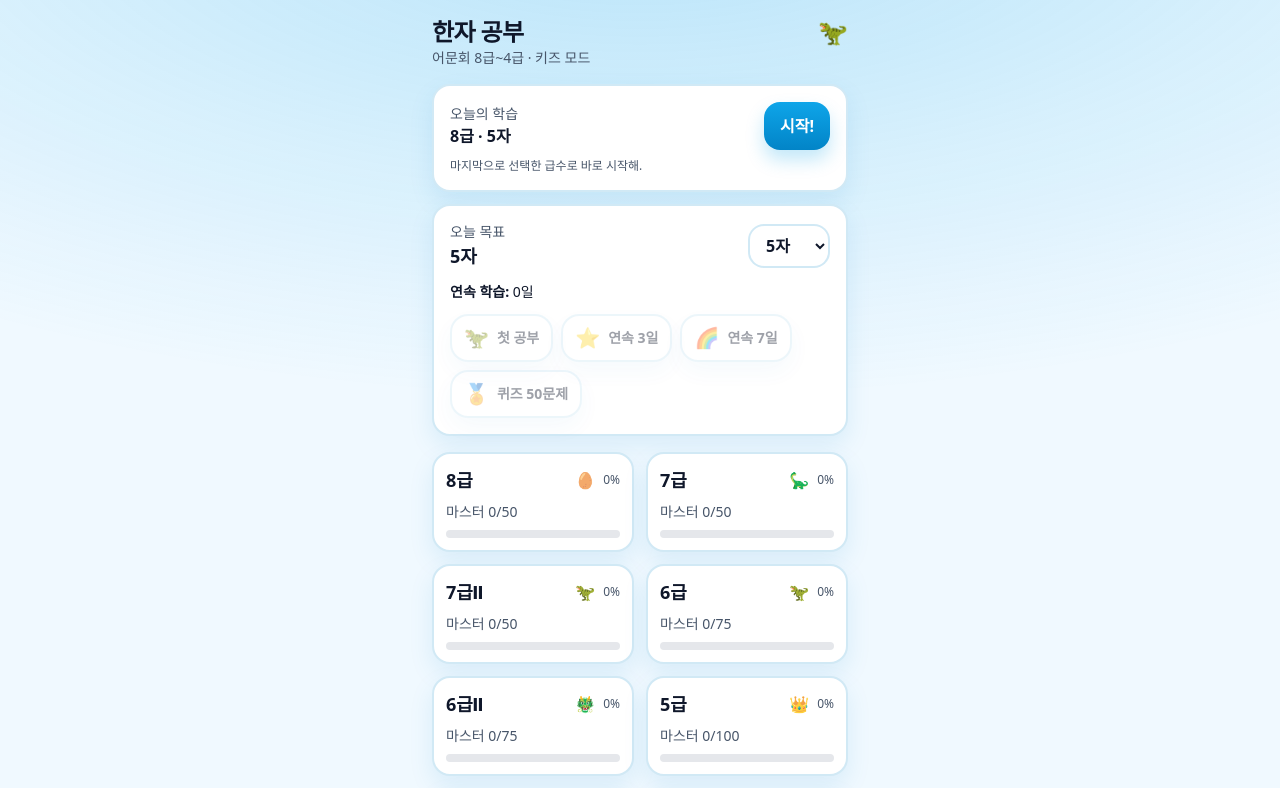
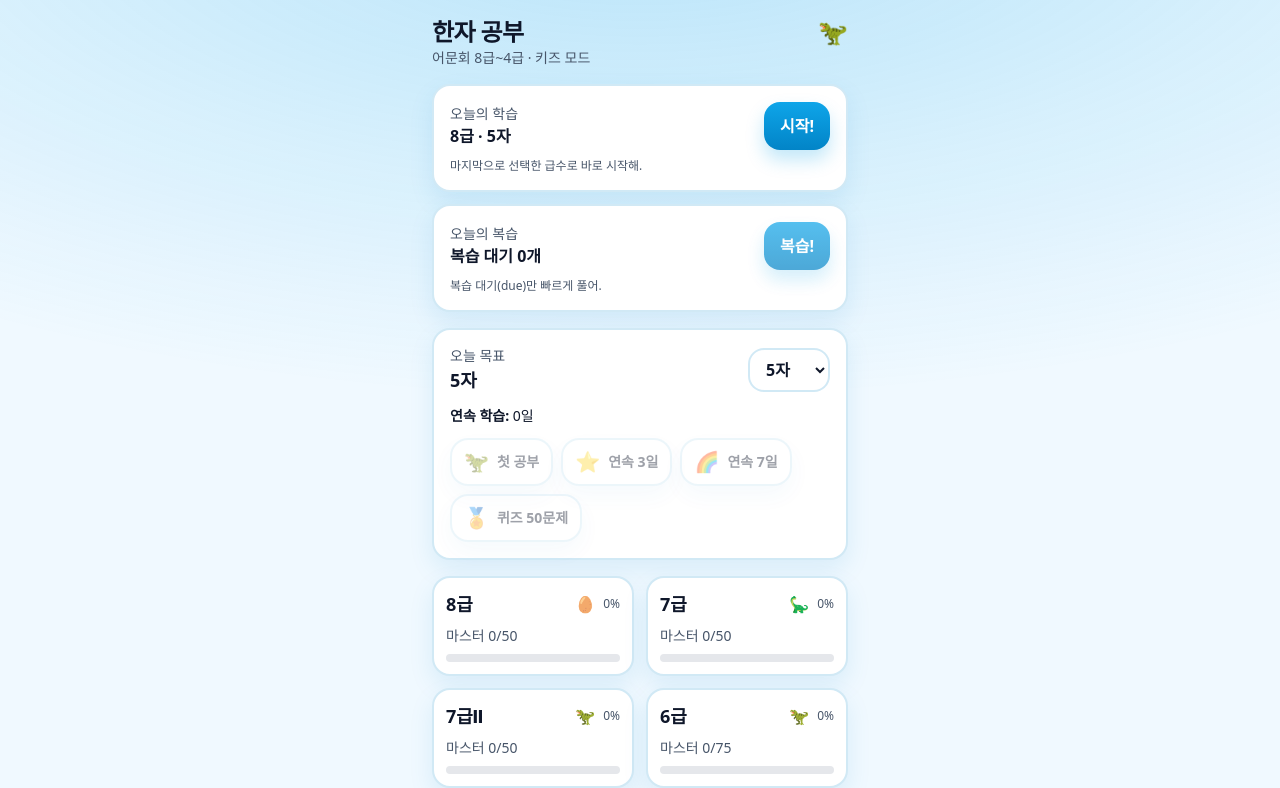
Before and after one commit to woairi/hanja-study, a Next.js app in the folder web/: page / in a window 1280 px wide. Shown: the top 788 px of the page. Built offline with nearby package versions, Linux system fonts and the light colour scheme.

Commit message:
Home: add '오늘의 복습' quick-start card

```diff
--- a/web/src/app/page.tsx
+++ b/web/src/app/page.tsx
@@ -42,6 +42,29 @@ export default function HomePage() {
       const mastered = items.filter((k) => st.progress[k.id]?.mastered).length;
       return { label, total: items.length, mastered };
     });
+  }, []);
+
+  const reviewInfo = useMemo(() => {
+    const st = loadState();
+    const now = Date.now();
+    let totalDue = 0;
+    let best: { label: GradeLabel; due: number } | null = null;
+
+    for (const label of GRADE_LABELS) {
+      const items = kanjiByGradeLabel(label);
+      const due = items.filter((k) => {
+        const p = st.progress[k.id];
+        return p && !p.mastered && p.nextReviewAt <= now;
+      }).length;
+      totalDue += due;
+      if (!best || due > best.due) best = { label, due };
+    }
+
+    const dailyCount = st.settings.dailyCount;
+    const target = best?.label ?? '8급';
+    const href = `/study?grade=${encodeURIComponent(target)}&n=${dailyCount}&review=1`;
+
+    return { totalDue, target, href };
   }, []);
 
   const badges: Badge[] = useMemo(() => {
@@ -114,6 +137,34 @@ export default function HomePage() {
         </div>
         <div className="mt-2 text-xs" style={{ color: 'var(--muted)' }}>
           마지막으로 선택한 급수로 바로 시작해.
+        </div>
+      </section>
+
+      <section className="card mb-4 p-4">
+        <div className="flex items-center justify-between">
+          <div>
+            <div className="text-sm" style={{ color: 'var(--muted)' }}>
+              오늘의 복습
+            </div>
+            <div className="text-base font-extrabold">
+              복습 대기 {reviewInfo.totalDue}개{reviewInfo.totalDue > 0 ? ` · ${reviewInfo.target}` : ''}
+            </div>
+          </div>
+          <Link
+            className={`btn btn-primary focus-ring inline-flex items-center justify-center ${reviewInfo.totalDue > 0 ? '' : 'opacity-70'}`}
+            href={reviewInfo.totalDue > 0 ? reviewInfo.href : '#'}
+            onClick={(e) => {
+              if (reviewInfo.totalDue <= 0) {
+                e.preventDefault();
+              }
+            }}
+            aria-disabled={reviewInfo.totalDue <= 0}
+          >
+            복습!
+          </Link>
+        </div>
+        <div className="mt-2 text-xs" style={{ color: 'var(--muted)' }}>
+          복습 대기(due)만 빠르게 풀어.
         </div>
       </section>
 
```
Also changed, not shown: 1 other file (tests, documents, lock files or other folders).
